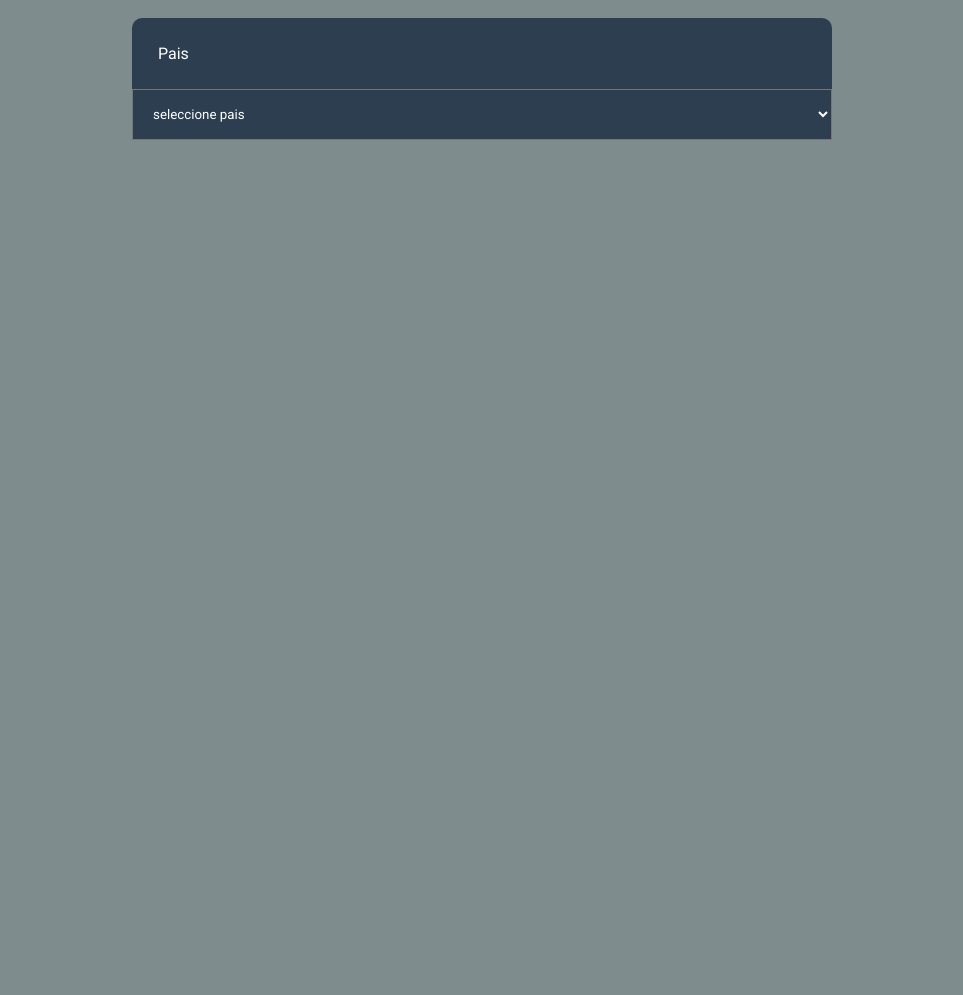
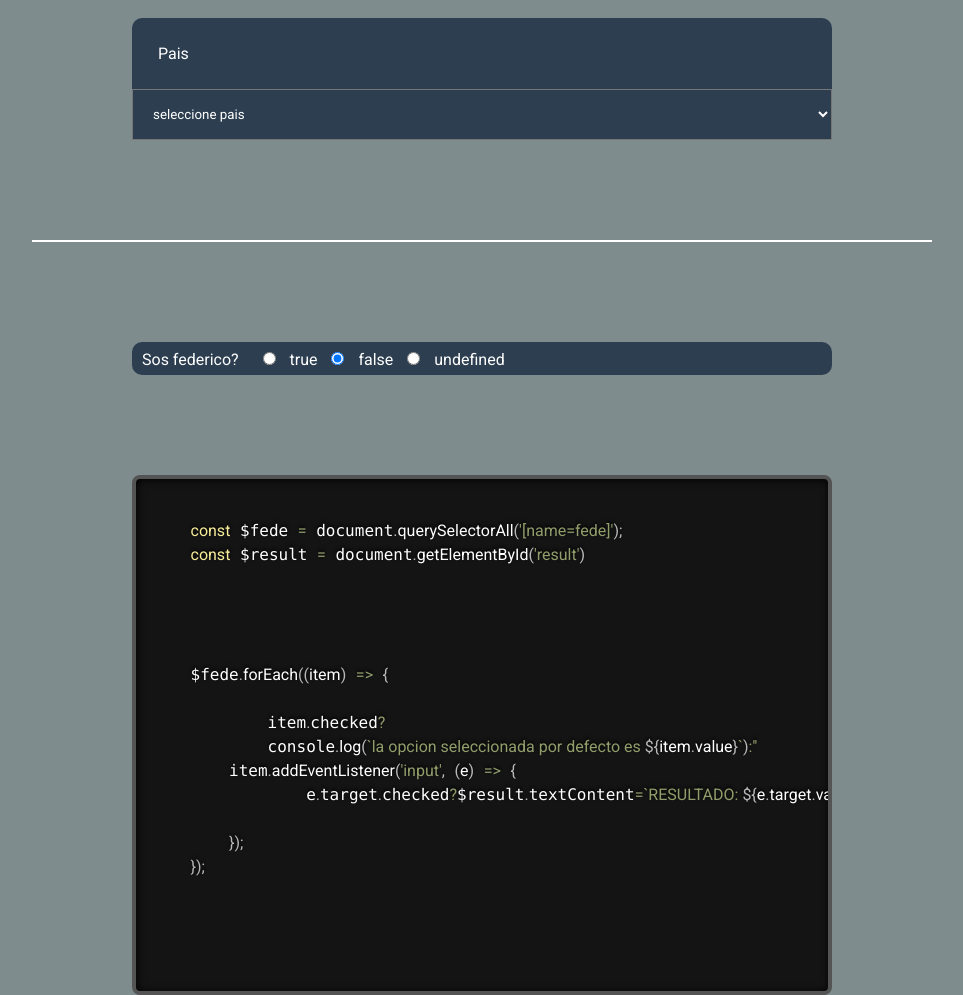
Before and after one commit to facundoaquino/form-validations-Js, a web app: file index.html in a window 1280 px wide. Shown: the part 2408-3403 px from the top of the page, without its empty margins (158-1121 px from the left). Before the commit the page ends 2548 px from the top, so only its background shows below. Run offline with its HTML, style and script files only (its server is not run), Linux system fonts and the light colour scheme; some libraries are stand-ins or nearby versions.

Commit message:
mas forms

```diff
--- a/assets/css/styles.css
+++ b/assets/css/styles.css
@@ -11,7 +11,7 @@ body{
 }
 
 
-.form1 , .form2 , .form3{
+.form1 , .form2 , .form3 {
     margin: 100px auto;
     width: 700px;
     background-color: #2c3e50;
@@ -102,3 +102,8 @@ input:focus{
      padding: 1rem;
       width: 100px;
  }
+
+
+ [type='radio'], span {
+     display: inline !important;
+ }
--- a/assets/js/main.js
+++ b/assets/js/main.js
@@ -1,58 +1,67 @@
-const $submit = document.getElementById('submit')
-const $form = document.querySelector('.form1')
+const $submit = document.getElementById('submit');
+const $form = document.querySelector('.form1');
 
-const $loaderFragment = `<div class="lds-roller loader"><div></div><div></div><div></div><div></div><div></div><div></div><div></div><div></div></div>`
+const $loaderFragment = `<div class="lds-roller loader"><div></div><div></div><div></div><div></div><div></div><div></div><div></div><div></div></div>`;
 console.log($form);
 
-$submit.addEventListener('click',(e)=>{
+$submit.addEventListener('click', (e) => {
+	//previene al accion por defecto en este caso refrescar la pagina
+	e.preventDefault();
 
-
-    //previene al accion por defecto en este caso refrescar la pagina
-    e.preventDefault()
-
-    $form.insertAdjacentHTML('afterbegin',$loaderFragment)
-    $form.classList.add('sending')
-    //desabilita el boton/input
-    $submit.setAttribute('disabled','true')
-
-})
-
+	$form.insertAdjacentHTML('afterbegin', $loaderFragment);
+	$form.classList.add('sending');
+	//desabilita el boton/input
+	$submit.setAttribute('disabled', 'true');
+});
 
 /*---------------------- formulario 1 ---------------------*/
 
+const $nombre1 = document.getElementById('name1');
+const $tel1 = document.getElementById('tel1');
+const $submit1 = document.getElementById('submit1');
+//por defecto boton desabilitado
+$submit1.setAttribute('disabled', 'true');
 
-const $nombre1 = document.getElementById('name1')
-const $tel1 = document.getElementById('tel1')
-const $submit1 = document.getElementById('submit1')
-//por defecto boton desabilitado
-$submit1.setAttribute('disabled','true')
+$nombre1.addEventListener('keyup', (e) => {
+	//expresion regular \d indica todo lo que   es numeros
 
-$nombre1.addEventListener('keyup',(e)=>{
+	$nombre1.value = $nombre1.value.replace(/\d/, '');
 
-     //expresion regular \d indica todo lo que   es numeros
+	$nombre1.value && $tel1.value && $submit1.removeAttribute('disabled');
+	!$nombre1.vale || (!$tel1.value && $submit1.setAttribute('disabled', 'true'));
+});
 
-    $nombre1.value=$nombre1.value.replace(/\d/,'')
+$tel1.addEventListener('keyup', (e) => {
+	//expresion regular \D indica todo lo que no es numeros
+	$tel1.value = $tel1.value.replace(/\D/, '');
 
-     $nombre1.value&&$tel1.value&&$submit1.removeAttribute('disabled')
-     !$nombre1.vale||!$tel1.value &&  $submit1.setAttribute('disabled','true')
-})
-
-$tel1.addEventListener('keyup',(e)=>{
-     //expresion regular \D indica todo lo que no es numeros
-    $tel1.value=$tel1.value.replace(/\D/,'')
-
-
-     $nombre1.value&&$tel1.value&&$submit1.removeAttribute('disabled')
-     !$nombre1.value||!$tel1.value &&  $submit1.setAttribute('disabled','true')
-})
-
+	$nombre1.value && $tel1.value && $submit1.removeAttribute('disabled');
+	!$nombre1.value || (!$tel1.value && $submit1.setAttribute('disabled', 'true'));
+});
 
 /*---------------------- formulario 3 ---------------------*/
 
-const imgPaises = document.getElementById('country')
-const $selectPaises= document.getElementById('paises')
+const imgPaises = document.getElementById('country');
+const $selectPaises = document.getElementById('paises');
 
-$selectPaises.addEventListener('change',()=>{
+$selectPaises.addEventListener('change', () => {
+	imgPaises.setAttribute('src', `assets/img/${$selectPaises.value}.svg`);
+});
 
-     imgPaises.setAttribute('src',`assets/img/${$selectPaises.value}.svg`)
-})
+/*---------------------- formulario radio button ---------------------*/
+
+const $fede = document.querySelectorAll('[name=fede]');
+const $result = document.getElementById('result')
+
+
+
+
+$fede.forEach((item) => {
+
+     item.checked?
+     console.log(`la opcion seleccionada por defecto es ${item.value}`):''
+	item.addEventListener('input', (e) => {
+           e.target.checked?$result.textContent=`RESULTADO: ${e.target.value}`:'';
+
+	});
+});
--- a/index.html
+++ b/index.html
@@ -120,6 +120,43 @@
        </select>
 			</form>
 		</section>
+		<hr class="separation" />
+
+
+    <section class="form3">
+			<form action="">
+			<div>
+					 <label for="federico">Sos federico?</label>
+
+					 <input id='check1'  type="radio" name="fede" value = true> <span>true</span>
+					 <input checked id='check2' type="radio" name="fede" value = false>	 <span>false</span>
+					 <input id='check3' type="radio" name="fede" value = undefined>	 <span>undefined</span>
+					 <p id="result"></p>
+					</div>
+
+			</form>
+		</section>
+		<pre class="precode">
+		<code class="language-javascript">
+	const $fede = document.querySelectorAll('[name=fede]');
+	const $result = document.getElementById('result')
+
+
+
+
+	$fede.forEach((item) => {
+
+			item.checked?
+			console.log(`la opcion seleccionada por defecto es ${item.value}`):''
+		item.addEventListener('input', (e) => {
+				e.target.checked?$result.textContent=`RESULTADO: ${e.target.value}`:'';
+
+		});
+	});
+
+
+			</code>
+		  </pre>
 
 		<script src="https://kit.fontawesome.com/389c8e1dce.js" crossorigin="anonymous"></script>
 		<script src="assets/js/prism.js"></script>
```
